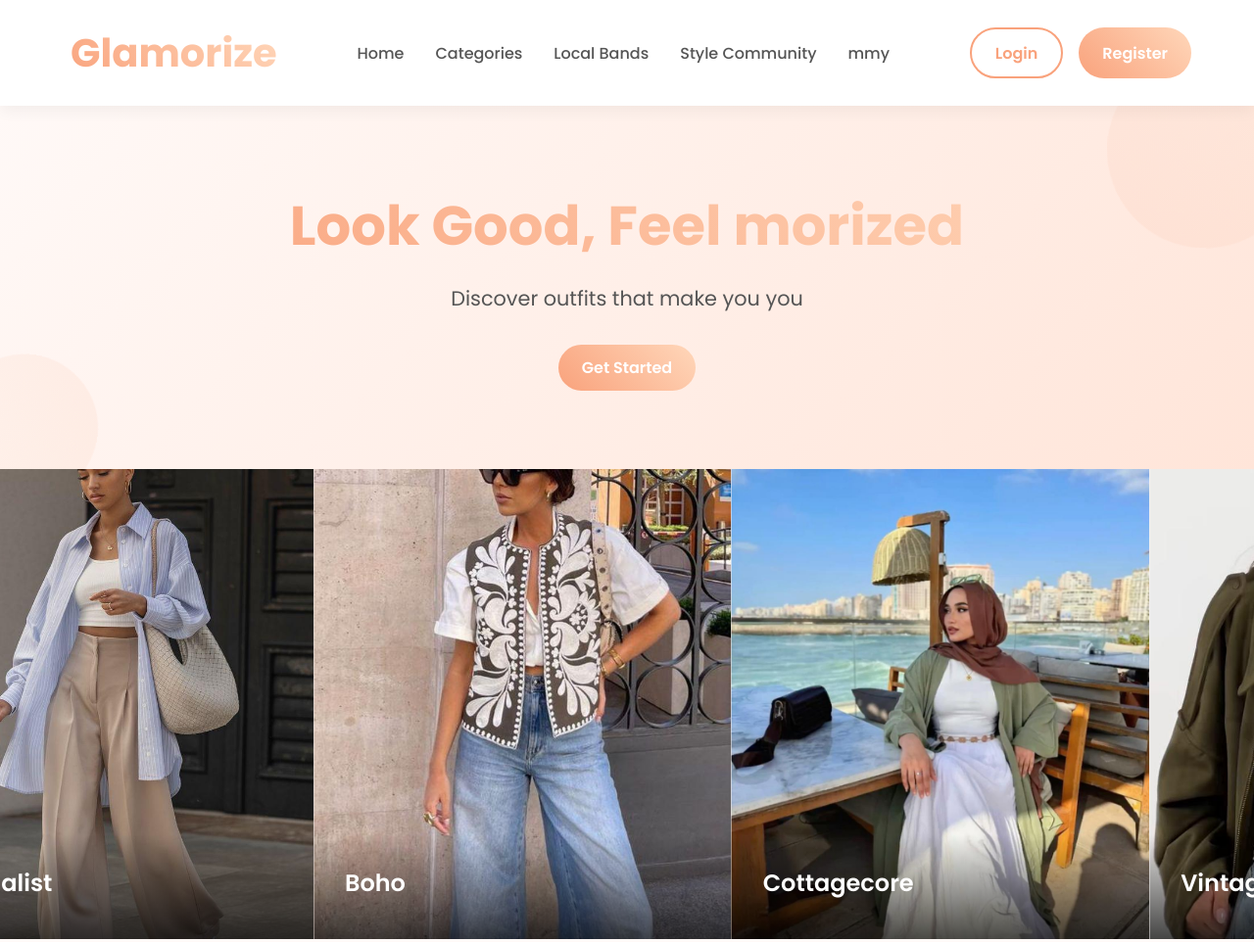
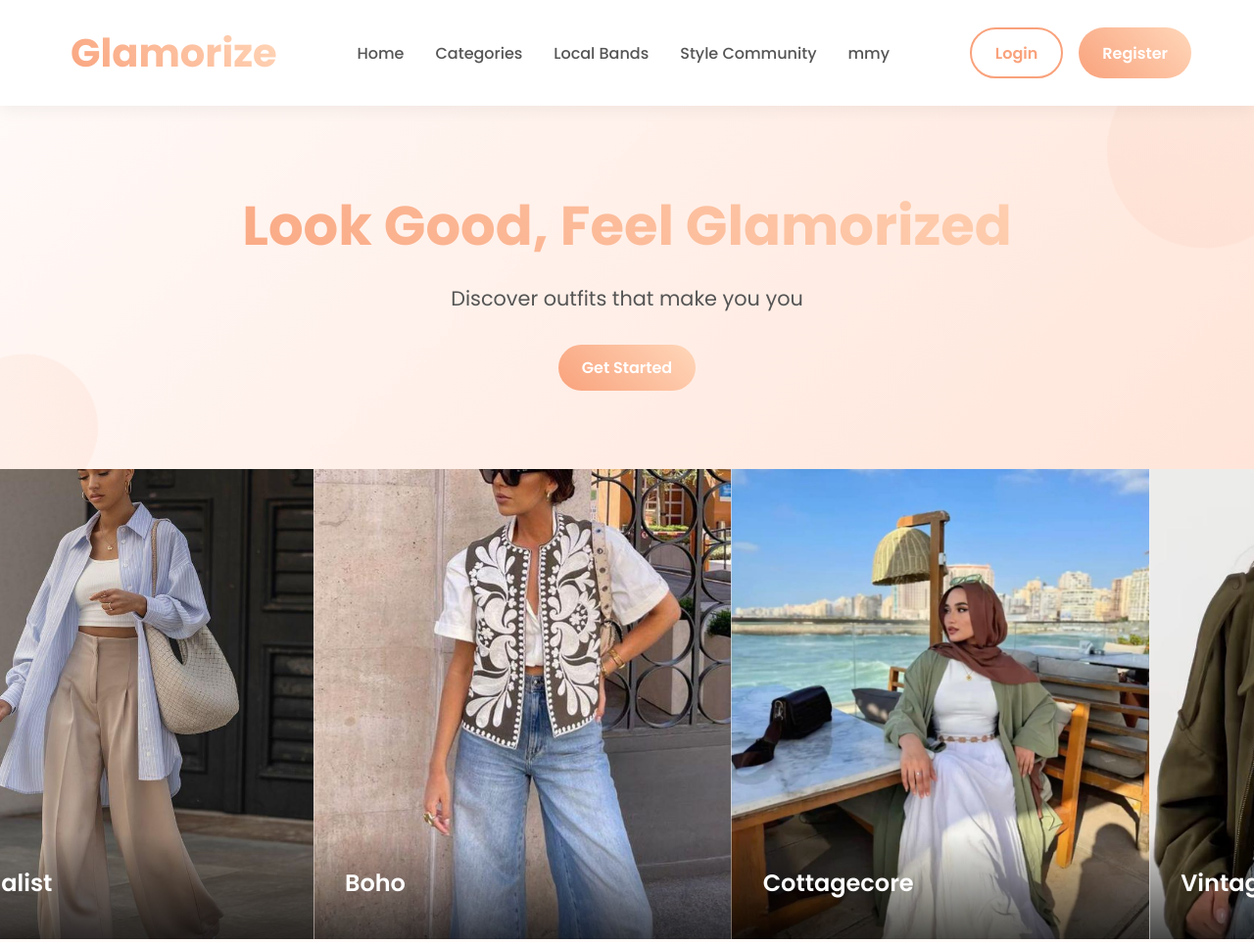
Before and after one commit to Ablaven/Glamorize, a plain HTML site: page index.html in a window 1280 px wide. Shown: the top 962 px of the page at 98% size. Drawn offline with Linux system fonts and the light colour scheme.

Commit message:
Update index.html

```diff
--- a/index.html
+++ b/index.html
@@ -597,7 +597,7 @@
 
     <!-- Hero Section -->
     <section class="hero" id="home">
-        <h1>Look Good, Feel morized</h1>
+        <h1>Look Good, Feel Glamorized</h1>
         <p>Discover outfits that make you you</p>
         <button class="btn btn-primary">Get Started</button>
     </section>
```
